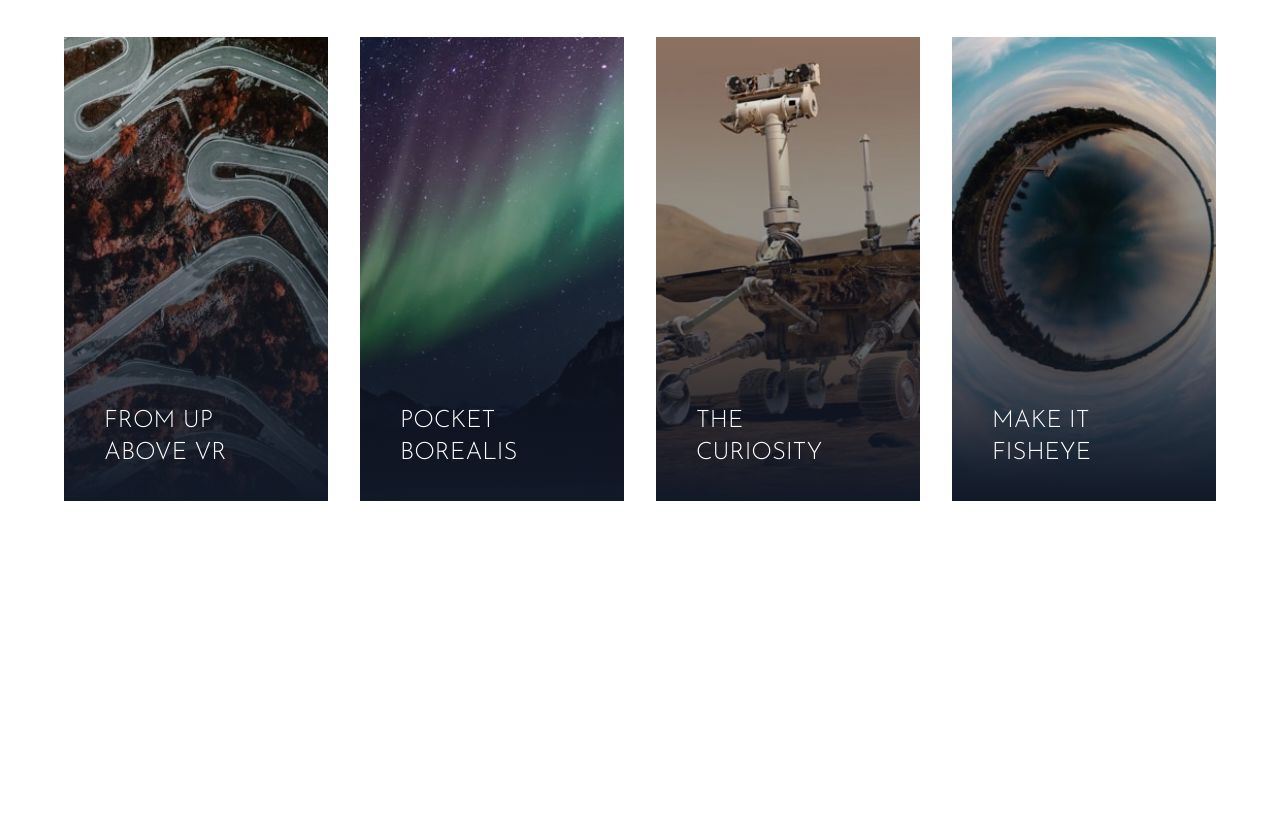
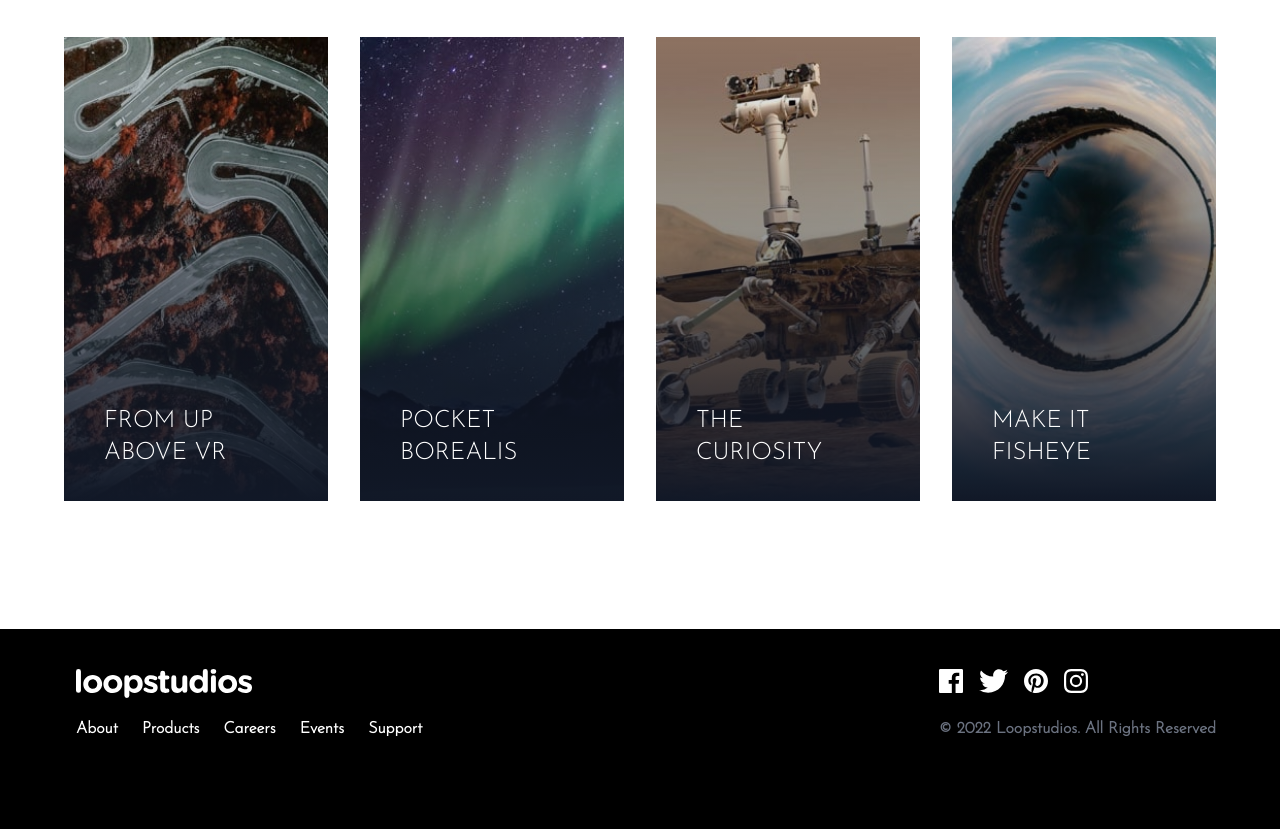
Before and after one commit to vidishashah25/loopstudios, a website: page index.html in a window 1280 px wide. Shown: the part 2007-2836 px from the top of the page. Before the commit the page ends 2636 px from the top, so only its background shows below. Drawn offline with Linux system fonts and the light colour scheme.

Commit message:
Footer added

```diff
--- a/index.html
+++ b/index.html
@@ -283,5 +283,97 @@
         </div>
       </div>
     </section>
+
+    <footer class="bg-black">
+      <!-- Container -->
+      <div class="container max-w-6xl py-10 mx-auto">
+        <!-- Footer Flex Container-->
+        <div class="flex flex-col items-center mb-8 space-y-6 md:flex-row md:space-y-0 md:justify-between md:items-start">
+          <!-- Menu & Logo Container -->
+          <div class="flex flex-col items-center space-y-8 md:items-start md:space-y-4">
+            <!-- Logo -->
+            <div class="h-8">
+              <img src="images/logo.svg" alt="" class="w-44 md:ml-3">
+            </div>
+            <!-- Menu Container -->
+            <div class="flex flex-col items-center space-y-4 font-bold text-white md:flex-row md:space-y-0 md:space-x-6 md:ml-3">
+              <!-- Item 1 -->
+               <div class="h-10 group">
+                <a href="#">About</a>
+                <div class="mx-2 group-hover:border-b group-hover:border-blue-50">
+                </div>
+               </div>
+
+               <!-- Item 2 -->
+               <div class="h-10 group">
+                <a href="#">Products</a>
+                <div class="mx-2 group-hover:border-b group-hover:border-blue-50">
+                </div>
+               </div>
+
+               <!-- Item 3 -->
+               <div class="h-10 group">
+                <a href="#">Careers</a>
+                <div class="mx-2 group-hover:border-b group-hover:border-blue-50">
+                </div>
+               </div>
+
+               <!-- Item 4 -->
+               <div class="h-10 group">
+                <a href="#">Events</a>
+                <div class="mx-2 group-hover:border-b group-hover:border-blue-50">
+                </div>
+               </div>
+
+               <!-- Item 5 -->
+               <div class="h-10 group">
+                <a href="#">Support</a>
+                <div class="mx-2 group-hover:border-b group-hover:border-blue-50">
+                </div>
+               </div>
+            </div>
+          </div>
+          <!-- Social & Copyright Container -->
+                     <div
+            class="flex flex-col items-start justify-between space-y-4 text-gray-500"
+          >
+            <!-- icons Container -->
+            <div
+              class="flex items-center justify-center mx-auto space-x-4 md:justify-end md:mx-0"
+            >
+              <!-- Icon 1 -->
+              <div class="h-8 group">
+                <a href="#">
+                  <img src="images/icon-facebook.svg" alt="" class="h-6" />
+                </a>
+              </div>
+              <!-- Icon 2 -->
+              <div class="h-8 group">
+                <a href="#">
+                  <img src="images/icon-twitter.svg" alt="" class="h-6" />
+                </a>
+              </div>
+              <!-- Icon 3 -->
+              <div class="h-8 group">
+                <a href="#">
+                  <img src="images/icon-pinterest.svg" alt="" class="h-6" />
+                </a>
+              </div>
+              <!-- Icon 4 -->
+              <div class="h-8 group">
+                <a href="#">
+                  <img src="images/icon-instagram.svg" alt="" class="h-6" />
+                </a>
+              </div>
+            </div>
+
+            <!-- Copy -->
+            <div class="font-bold">
+              &copy; 2022 Loopstudios. All Rights Reserved
+            </div>
+          </div>
+        </div>
+      </div>
+    </footer>
   </body>
 </html>
```
Also changed, not shown: css/style.css.
